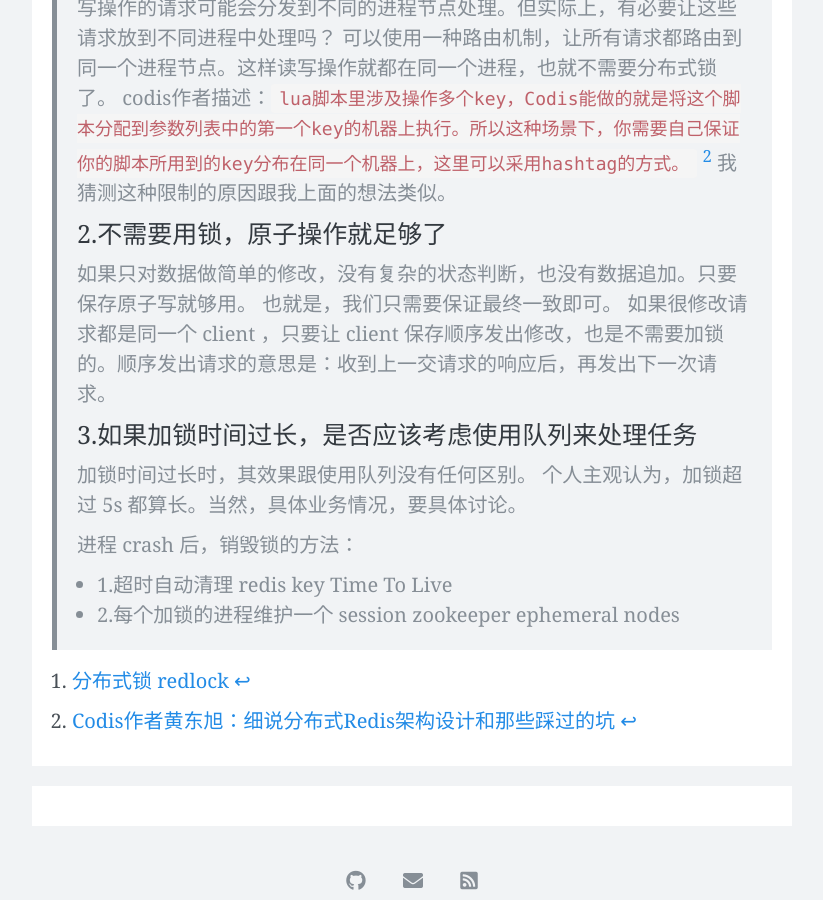
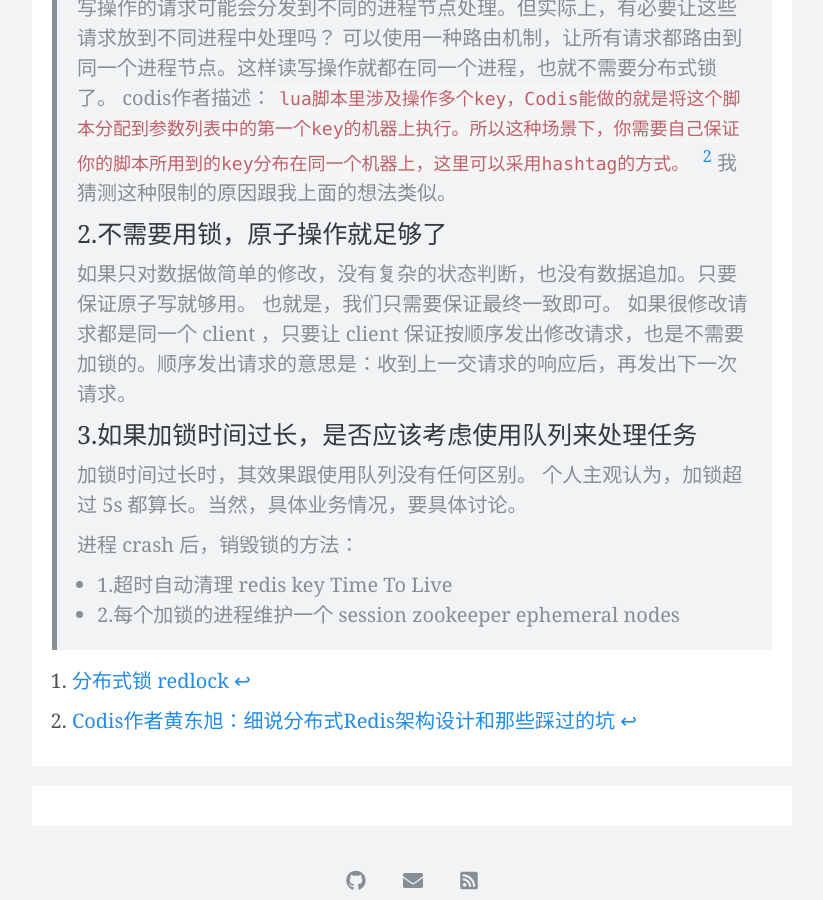
Before and after one commit to wangtiga/wangtiga.github.io, a Jekyll site: the page built from _posts/2019-12-22-redis_distlock_redlock.md, in a window 1280 px wide and 900 px high, scrolled down 18098 px. Shown: the whole window, without its empty margins (228-1051 px from the left). Built offline with Jekyll 4.4.1, drawn with Linux system fonts in a browser that asks for light colours; nearby versions of some CDN libraries; comment, search, counter and statistics services are not loaded.

Commit message:
updated from mac

```diff
--- a/_posts/2019-12-22-redis_distlock_redlock.md
+++ b/_posts/2019-12-22-redis_distlock_redlock.md
@@ -442,9 +442,9 @@ Thanks in advance!
 >   我猜测这种限制的原因跟我上面的想法类似。
 >
 > ### 2.不需要用锁，原子操作就足够了
->   如果只对数据做简单的修改，没有复杂的状态判断，也没有数据追加。只要保存原子写就够用。
+>   如果只对数据做简单的修改，没有复杂的状态判断，也没有数据追加。只要保证原子写就够用。
 >   也就是，我们只需要保证最终一致即可。
->   如果很修改请求都是同一个 client ，只要让 client 保存顺序发出修改，也是不需要加锁的。顺序发出请求的意思是：收到上一交请求的响应后，再发出下一次请求。
+>   如果很修改请求都是同一个 client ，只要让 client 保证按顺序发出修改请求，也是不需要加锁的。顺序发出请求的意思是：收到上一交请求的响应后，再发出下一次请求。
 >
 > ### 3.如果加锁时间过长，是否应该考虑使用队列来处理任务
 >   加锁时间过长时，其效果跟使用队列没有任何区别。
```
Also changed, not shown: _posts/2019-09-17-linux_command.md (+1 -0 lines), _previews/high_performance_go_workshop.md (+20 -6 lines).
